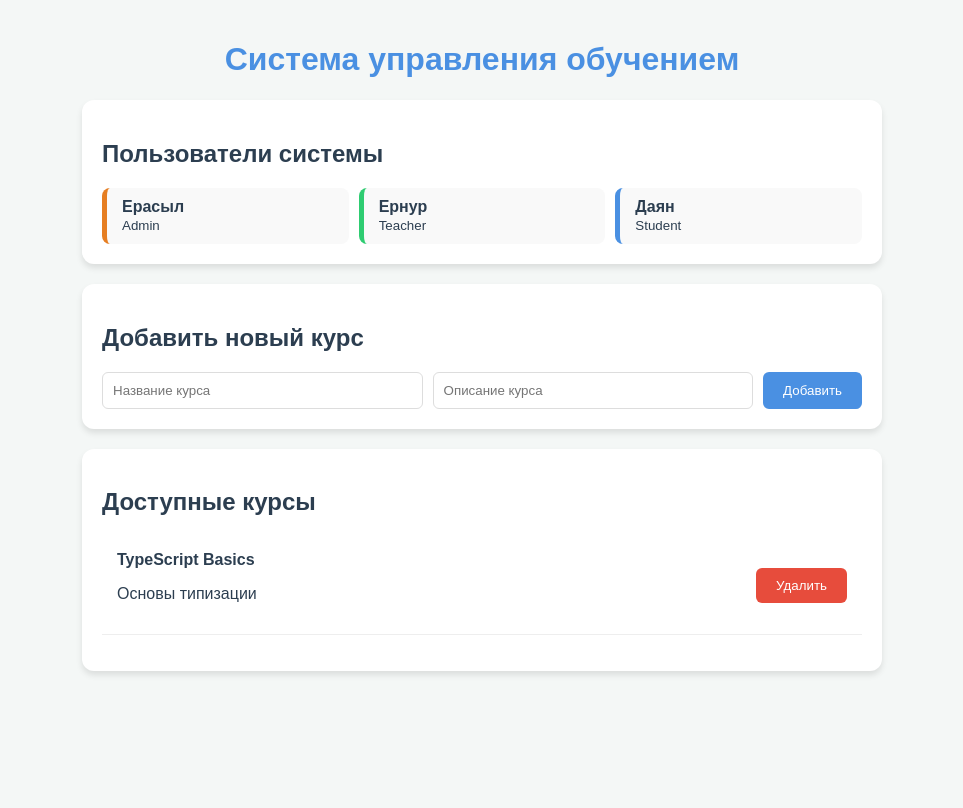
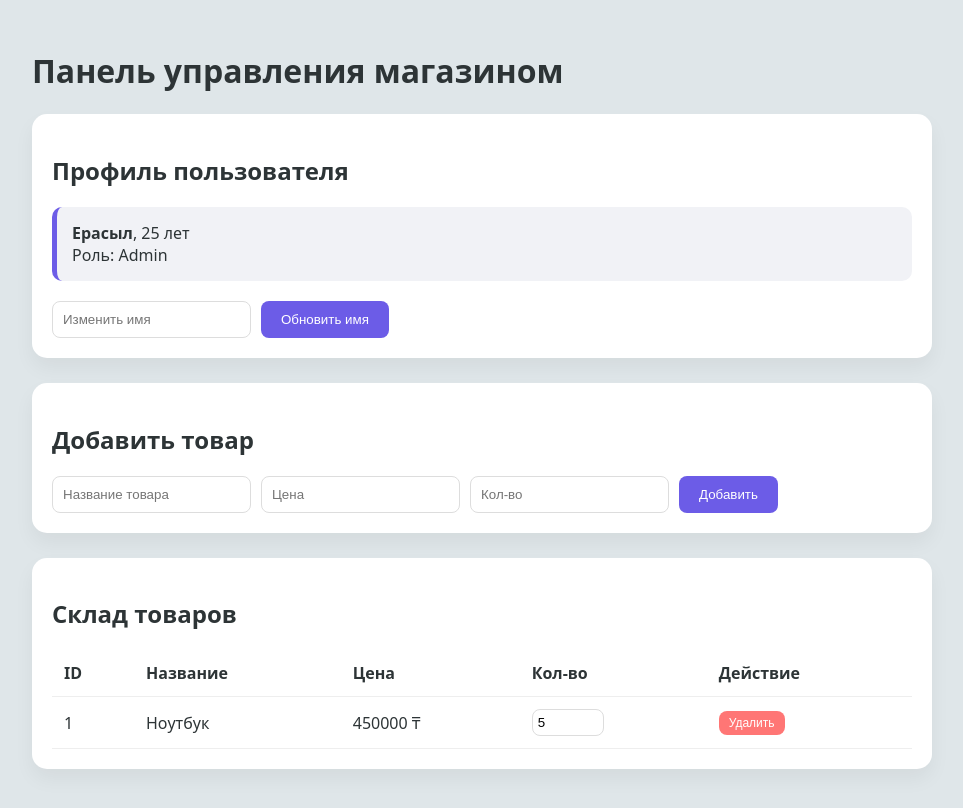
Before and after one commit to Maks9339/TypeScript-1-zadania, a plain HTML site: page index.html in a window 1280 px wide. Shown: the whole page, without its empty margins (158-1121 px from the left). Drawn offline with Linux system fonts and the light colour scheme.

Commit message:
Add files via upload

```diff
--- a/index.html
+++ b/index.html
@@ -3,102 +3,159 @@
 <head>
     <meta charset="UTF-8">
     <meta name="viewport" content="width=device-width, initial-scale=1.0">
-    <title>Course Manager</title>
+    <title>Product Store & User Profile</title>
     <link rel="stylesheet" href="style.css">
 </head>
 <body>
 
     <div class="container">
-        <h1>Система управления обучением</h1>
+        <h1>Панель управления магазином</h1>
 
         <section class="card">
-            <h2>Пользователи системы</h2>
-            <div id="user-list" class="user-grid"></div>
-        </section>
-
-        <section class="card">
-            <h2>Добавить новый курс</h2>
-            <div class="form-group">
-                <input type="text" id="courseTitle" placeholder="Название курса">
-                <input type="text" id="courseDesc" placeholder="Описание курса">
-                <button id="addBtn">Добавить</button>
+            <h2>Профиль пользователя</h2>
+            <div class="user-info" id="user-display"></div>
+            <div class="form-group mt">
+                <input type="text" id="newName" placeholder="Изменить имя">
+                <button id="updateUserBtn">Обновить имя</button>
             </div>
         </section>
 
         <section class="card">
-            <h2>Доступные курсы</h2>
-            <ul id="courses-container" class="course-list"></ul>
+            <h2>Добавить товар</h2>
+            <div class="form-group">
+                <input type="text" id="pName" placeholder="Название товара">
+                <input type="number" id="pPrice" placeholder="Цена">
+                <input type="number" id="pQty" placeholder="Кол-во">
+                <button id="addProdBtn">Добавить</button>
+            </div>
+        </section>
+
+        <section class="card">
+            <h2>Склад товаров</h2>
+            <table class="store-table">
+                <thead>
+                    <tr>
+                        <th>ID</th>
+                        <th>Название</th>
+                        <th>Цена</th>
+                        <th>Кол-во</th>
+                        <th>Действие</th>
+                    </tr>
+                </thead>
+                <tbody id="product-list"></tbody>
+            </table>
         </section>
     </div>
 
     <script>
-        var UserRole = { Admin: 'Admin', Teacher: 'Teacher', Student: 'Student' };
+        var UserRole;
+        (function (UserRole) {
+            UserRole[UserRole["Admin"] = 0] = "Admin";
+            UserRole[UserRole["User"] = 1] = "User";
+            UserRole[UserRole["Guest"] = 2] = "Guest";
+        })(UserRole || (UserRole = {}));
 
-        var CourseManager = (function () {
-            function CourseManager() { this.courses = []; }
-            CourseManager.prototype.addCourse = function (course) {
-                this.courses.push(course);
+        var ProductStore = (function () {
+            function ProductStore() { this.products = []; }
+            ProductStore.prototype.addProduct = function (product) {
+                this.products.push(product);
             };
-            CourseManager.prototype.removeCourse = function (id) {
-                var index = this.courses.findIndex(function (c) { return c.id === id; });
-                if (index !== -1) { this.courses.splice(index, 1); }
+            ProductStore.prototype.updateProductQuantity = function (id, quantity) {
+                var product = this.products.find(function (p) { return p.id === id; });
+                if (product) { product.quantity = quantity; }
             };
-            return CourseManager;
+            ProductStore.prototype.removeProduct = function (id) {
+                var index = this.products.findIndex(function (p) { return p.id === id; });
+                if (index !== -1) { this.products.splice(index, 1); }
+            };
+            return ProductStore;
         }());
 
-        var users = [
-            { id: 1, name: 'Ерасыл', role: UserRole.Admin },
-            { id: 2, name: 'Ернур', role: UserRole.Teacher },
-            { id: 3, name: 'Даян', role: UserRole.Student }
-        ];
+        var User = (function () {
+            function User(name, age) {
+                this._name = name;
+                this._age = age;
+            }
+            Object.defineProperty(User.prototype, "name", {
+                get: function () { return this._name; },
+                set: function (newName) {
+                    if (newName.length > 0) { this._name = newName; }
+                },
+                enumerable: false,
+                configurable: true
+            });
+            return User;
+        }());
 
         document.addEventListener('DOMContentLoaded', function() {
-            var myManager = new CourseManager();
-            var container = document.getElementById('courses-container');
-            var userList = document.getElementById('user-list');
-            var addBtn = document.getElementById('addBtn');
+            var store = new ProductStore();
+            var currentUser = new User("Ерасыл", 25);
+            var role = UserRole.Admin;
 
-            function renderCourses() {
-                container.innerHTML = '';
-                myManager.courses.forEach(function(course) {
-                    var li = document.createElement('li');
-                    li.innerHTML = `<div><strong>${course.title}</strong><p>${course.description}</p></div>`;
-                    var delBtn = document.createElement('button');
-                    delBtn.textContent = 'Удалить';
-                    delBtn.className = 'btn-delete';
-                    delBtn.onclick = function() {
-                        myManager.removeCourse(course.id);
-                        renderCourses();
-                    };
-                    li.appendChild(delBtn);
-                    container.appendChild(li);
-                });
+            var userDisplay = document.getElementById('user-display');
+            var productList = document.getElementById('product-list');
+
+            function renderUser() {
+                userDisplay.innerHTML = `
+                    <div class="badge">
+                        <strong>${currentUser.name}</strong>, ${currentUser._age} лет<br>
+                        <span>Роль: ${UserRole[role]}</span>
+                    </div>
+                `;
             }
 
-            addBtn.onclick = function() {
-                var titleInput = document.getElementById('courseTitle');
-                var descInput = document.getElementById('courseDesc');
-                if (titleInput.value) {
-                    myManager.addCourse({
-                        id: Date.now(),
-                        title: titleInput.value,
-                        description: descInput.value
+            function renderProducts() {
+                productList.innerHTML = store.products.map(p => `
+                    <tr>
+                        <td>${p.id}</td>
+                        <td>${p.name}</td>
+                        <td>${p.price} ₸</td>
+                        <td>
+                            <input type="number" value="${p.quantity}"
+                                onchange="updateQty(${p.id}, this.value)">
+                        </td>
+                        <td>
+                            <button class="btn-del" onclick="removeProd(${p.id})">Удалить</button>
+                        </td>
+                    </tr>
+                `).join('');
+            }
+
+            window.updateQty = function(id, val) {
+                store.updateProductQuantity(id, parseInt(val));
+                renderProducts();
+            };
+
+            window.removeProd = function(id) {
+                store.removeProduct(id);
+                renderProducts();
+            };
+
+            document.getElementById('addProdBtn').onclick = function() {
+                var name = document.getElementById('pName').value;
+                var price = document.getElementById('pPrice').value;
+                var qty = document.getElementById('pQty').value;
+                if(name) {
+                    store.addProduct({
+                        id: Math.floor(Math.random() * 1000),
+                        name: name,
+                        price: Number(price),
+                        quantity: Number(qty)
                     });
-                    titleInput.value = '';
-                    descInput.value = '';
-                    renderCourses();
+                    renderProducts();
                 }
             };
 
-            users.forEach(function(u) {
-                var div = document.createElement('div');
-                div.className = 'user-badge ' + u.role.toLowerCase();
-                div.innerHTML = '<strong>' + u.name + '</strong><br><small>' + u.role + '</small>';
-                userList.appendChild(div);
-            });
+            document.getElementById('updateUserBtn').onclick = function() {
+                var nameInput = document.getElementById('newName');
+                currentUser.name = nameInput.value;
+                nameInput.value = '';
+                renderUser();
+            };
 
-            myManager.addCourse({ id: 101, title: "TypeScript Basics", description: "Основы типизации" });
-            renderCourses();
+            renderUser();
+            store.addProduct({id: 1, name: "Ноутбук", price: 450000, quantity: 5});
+            renderProducts();
         });
     </script>
 </body>
--- a/style.css
+++ b/style.css
@@ -1,84 +1,80 @@
 :root {
-    --primary: #4a90e2;
-    --danger: #e74c3c;
-    --bg: #f4f7f6;
-    --text: #2c3e50;
+    --accent: #6c5ce7;
+    --danger: #ff7675;
+    --bg: #dfe6e9;
+    --dark: #2d3436;
 }
 
 body {
-    font-family: sans-serif;
-    background-color: var(--bg);
-    color: var(--text);
-    margin: 0;
+    font-family: system-ui, -apple-system, sans-serif;
+    background: var(--bg);
+    color: var(--dark);
     padding: 20px;
 }
 
 .container {
-    max-width: 800px;
+    max-width: 900px;
     margin: 0 auto;
 }
-
-h1 { text-align: center; color: var(--primary); }
 
 .card {
     background: white;
     padding: 20px;
-    border-radius: 12px;
-    box-shadow: 0 4px 6px rgba(0,0,0,0.1);
-    margin-bottom: 20px;
+    border-radius: 15px;
+    box-shadow: 0 10px 20px rgba(0,0,0,0.05);
+    margin-bottom: 25px;
 }
 
-.user-grid {
-    display: flex;
-    gap: 10px;
+.user-info .badge {
+    padding: 15px;
+    background: #f1f2f6;
+    border-radius: 10px;
+    border-left: 5px solid var(--accent);
 }
-
-.user-badge {
-    padding: 10px 15px;
-    border-radius: 8px;
-    border-left: 5px solid #ccc;
-    background: #f9f9f9;
-    flex: 1;
-}
-
-.admin { border-color: #e67e22; }
-.teacher { border-color: #2ecc71; }
-.student { border-color: var(--primary); }
 
 .form-group {
     display: flex;
     gap: 10px;
+    margin-top: 15px;
 }
 
 input {
-    flex: 1;
     padding: 10px;
     border: 1px solid #ddd;
-    border-radius: 6px;
+    border-radius: 8px;
+    outline: none;
 }
 
 button {
     padding: 10px 20px;
-    background: var(--primary);
+    background: var(--accent);
     color: white;
     border: none;
-    border-radius: 6px;
+    border-radius: 8px;
     cursor: pointer;
 }
 
-.course-list {
-    list-style: none;
-    padding: 0;
+.store-table {
+    width: 100%;
+    border-collapse: collapse;
+    margin-top: 10px;
 }
 
-.course-list li {
-    display: flex;
-    justify-content: space-between;
-    align-items: center;
-    padding: 15px;
+.store-table th, .store-table td {
+    text-align: left;
+    padding: 12px;
     border-bottom: 1px solid #eee;
 }
 
-.btn-delete {
+.store-table input {
+    width: 60px;
+    padding: 5px;
+}
+
+.btn-del {
     background: var(--danger);
+    padding: 5px 10px;
+    font-size: 12px;
 }
+
+.mt { margin-top: 20px; }
```
Also changed, not shown: tuple.js (added, +69 -0 lines), 1 other file.
